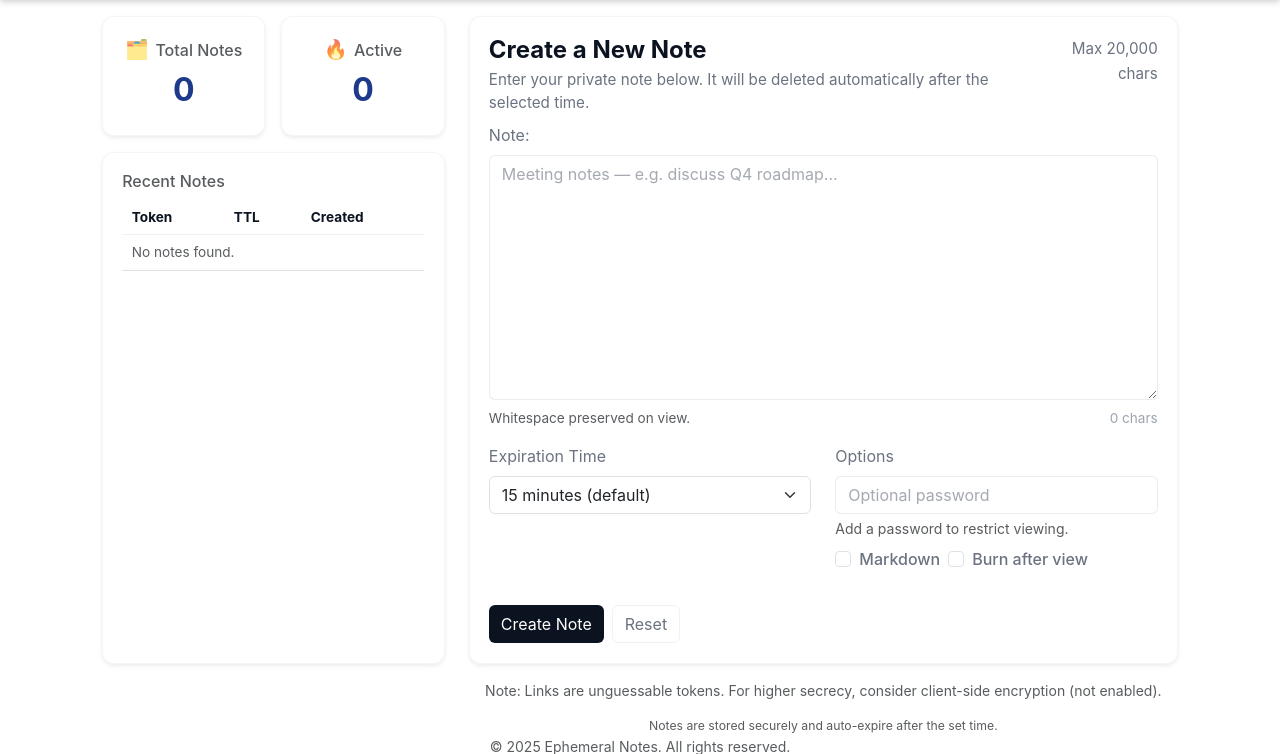
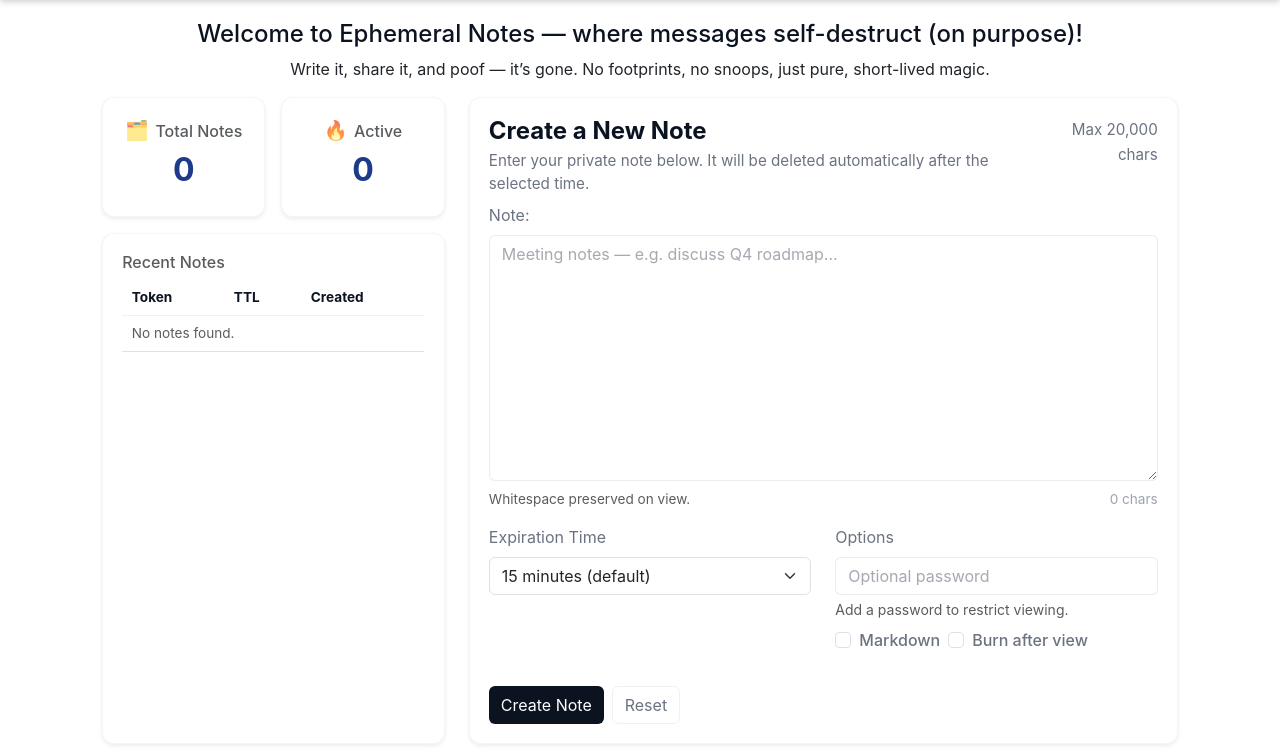
Before and after one commit to soaand01/ephemeralNotes, a Flask app: page / in a window 1280 px wide. Shown: the part 60-814 px from the top of the page. Run offline with Flask 3, Linux system fonts and the light colour scheme; data that the repository does not hold is empty.

Commit message:
Fixing small issues

```diff
--- a/templates/base.html
+++ b/templates/base.html
@@ -14,6 +14,13 @@
 
     <link rel="stylesheet" href="{{ url_for('static', filename='app.css') }}" />
     <link rel="icon" type="image/png" href="{{ url_for('static', filename='img/ephemeralNotes.png') }}">
+    <script type="text/javascript">
+        (function(c,l,a,r,i,t,y){
+            c[a]=c[a]||function(){(c[a].q=c[a].q||[]).push(arguments)};
+            t=l.createElement(r);t.async=1;t.src="https://www.clarity.ms/tag/"+i;
+            y=l.getElementsByTagName(r)[0];y.parentNode.insertBefore(t,y);
+        })(window, document, "clarity", "script", "tbtobaix2p");
+    </script>
   </head>
     <body class="bg-white text-dark">
     <nav class="navbar navbar-expand-lg navbar-dark" style="background: linear-gradient(90deg,#0b1220,#071025); box-shadow: 0 2px 6px rgba(0,0,0,0.18);">
@@ -71,12 +78,5 @@
     <script src="https://cdn.jsdelivr.net/npm/bootstrap@5.3.2/dist/js/bootstrap.bundle.min.js" crossorigin="anonymous"></script>
 
     <script src="{{ url_for('static', filename='app.js') }}"></script>
-    <script type="text/javascript">
-      (function(c,l,a,r,i,t,y){
-          c[a]=c[a]||function(){(c[a].q=c[a].q||[]).push(arguments)};
-          t=l.createElement(r);t.async=1;t.src="https://www.clarity.ms/tag/"+i;
-          y=l.getElementsByTagName(r)[0];y.parentNode.insertBefore(t,y);
-      })(window, document, "clarity", "script", "tbtobaix2p");
-    </script>
   </body>
 </html>
--- a/templates/index.html
+++ b/templates/index.html
@@ -1,5 +1,12 @@
 {% extends "base.html" %}
 {% block content %}
+
+<!-- Welcome message moved to the top, centralized, and adjusted for one-line fit -->
+<div class="welcome-message" style="text-align: center; margin-top: 20px;">
+    <h1 style="font-size: 1.5em;">Welcome to Ephemeral Notes — where messages self-destruct (on purpose)!</h1>
+    <p>Write it, share it, and poof — it’s gone. No footprints, no snoops, just pure, short-lived magic.</p>
+</div>
+
 <div class="row gy-4 align-items-stretch">
   <!-- Statistics Section -->
   <div class="col-md-4 d-flex flex-column">
```
